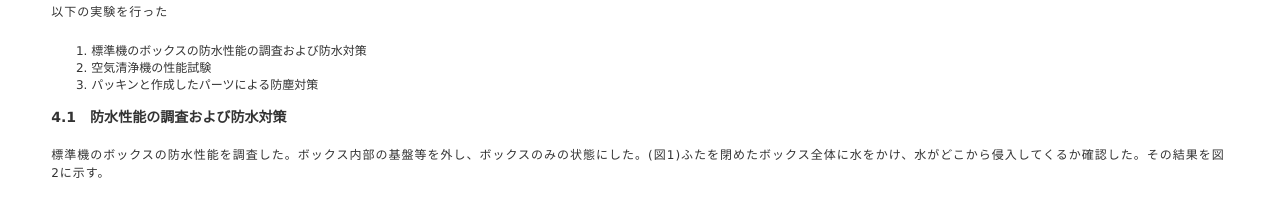
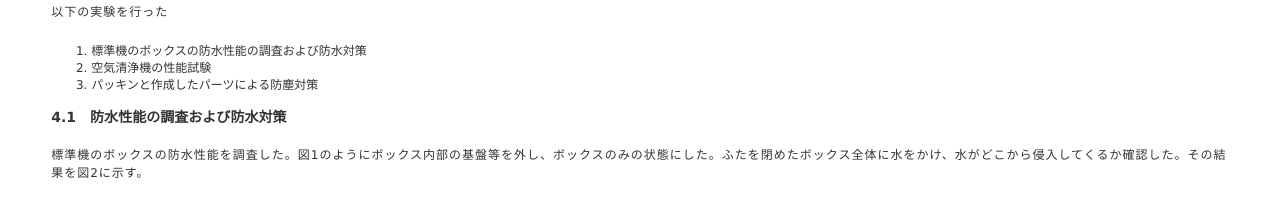
Before and after one commit to hbk-u/mirstanQ, a plain HTML site: page index.html in a window 1280 px wide. Shown: the part 1389-1588 px from the top of the page. Drawn offline with Linux system fonts and the light colour scheme.

Commit message:
なおし

```diff
--- a/index.html
+++ b/index.html
@@ -4,7 +4,7 @@
 
 <head>
   <meta http-equiv="Content-Type" content="text/html; charset=utf-8">
-  <title>MIRS24A1-TANQ-0001 ドキュメント管理台帳</title>
+  <title>MIRS24D7-TANQ-0001 ドキュメント管理台帳</title>
   <link rel="stylesheet" href="style.css" type="text/css">
  </head>
 
@@ -132,7 +132,7 @@
           <li>パッキンと作成したパーツによる防塵対策</li>
       </ol>
       <h3>4.1　防水性能の調査および防水対策</h3>
-      <p>標準機のボックスの防水性能を調査した。ボックス内部の基盤等を外し、ボックスのみの状態にした。(図1)ふたを閉めたボックス全体に水をかけ、水がどこから侵入してくるか確認した。その結果を図2に示す。</p>
+      <p>標準機のボックスの防水性能を調査した。図1のようにボックス内部の基盤等を外し、ボックスのみの状態にした。ふたを閉めたボックス全体に水をかけ、水がどこから侵入してくるか確認した。その結果を図2に示す。</p>
       <div style="text-align:center">
       <img src="何もしてないボックス.jpg" width="300" title="はこ">
       <p>図1　ボックス内部</p>
```
